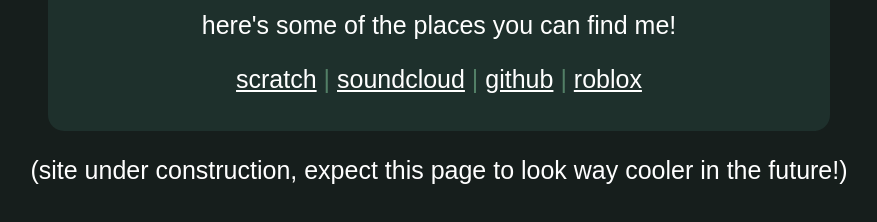
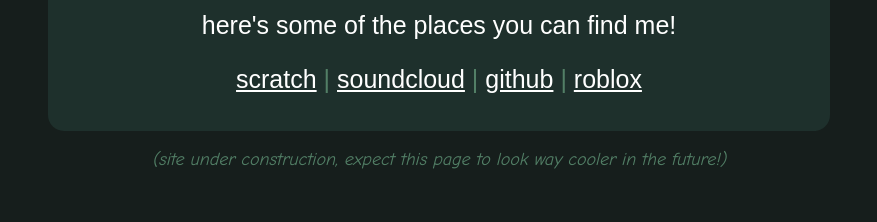
Before and after one commit to notebook-bfb/notebook-bfb.github.io, a plain HTML site: page index.html in a window 1280 px wide. Shown: the part 538-760 px from the top of the page, without its empty margins (201-1078 px from the left). Drawn offline with Linux system fonts and the light colour scheme.

Commit message:
oops lmao i forgot to add the style changes

```diff
--- a/styles/main.css
+++ b/styles/main.css
@@ -26,6 +26,14 @@
 
 .quiet {
     color: rgb(82, 127, 102);
+}
+
+.whisper {
+    font-family: Handlee, "Comic Sans MS", sans-serif;
+    color: rgb(82, 127, 102);
+    font-style: italic;
+    font-weight: lighter;
+    font-size: 18px;
 }
 
 .box {
```
